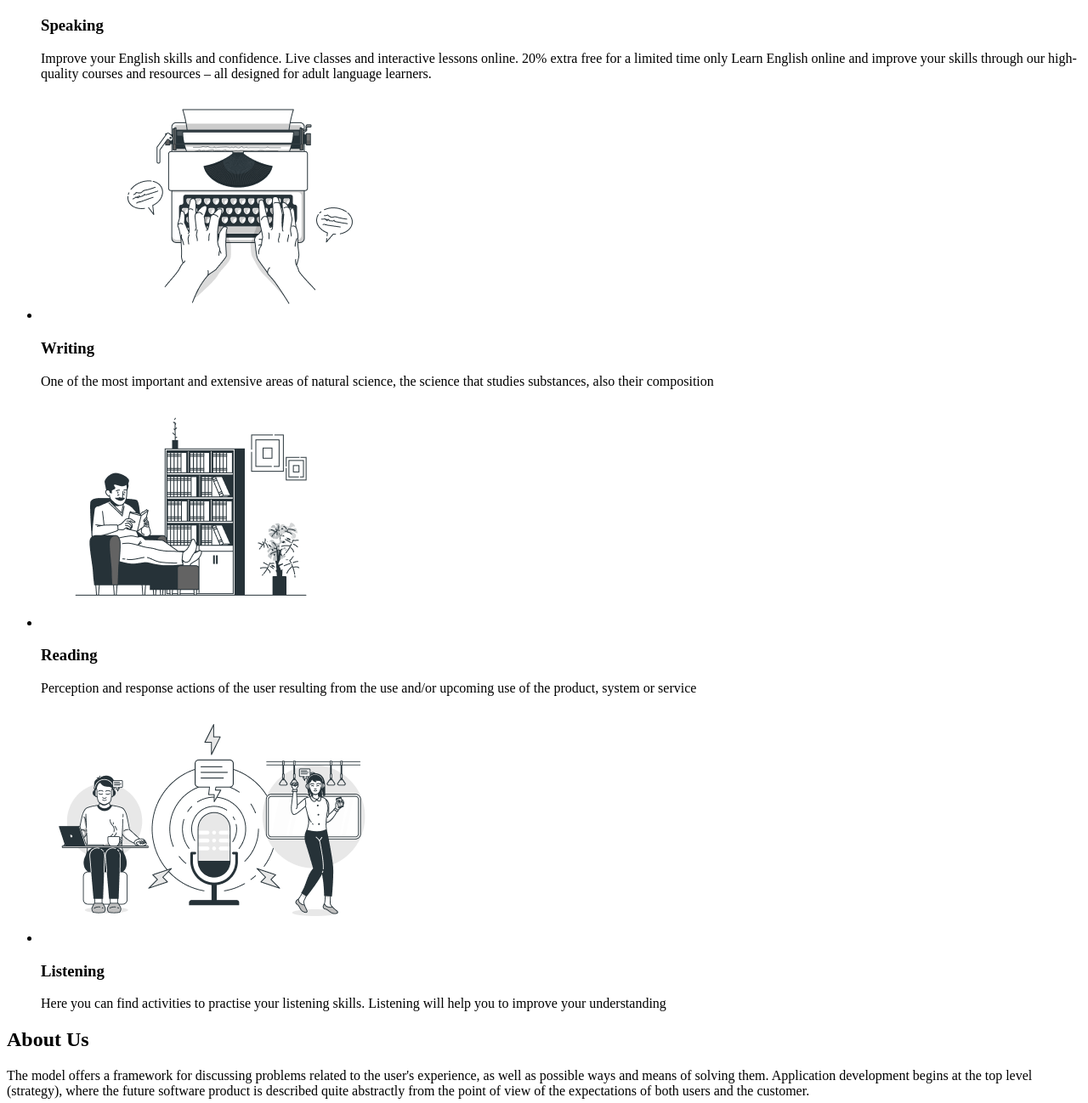
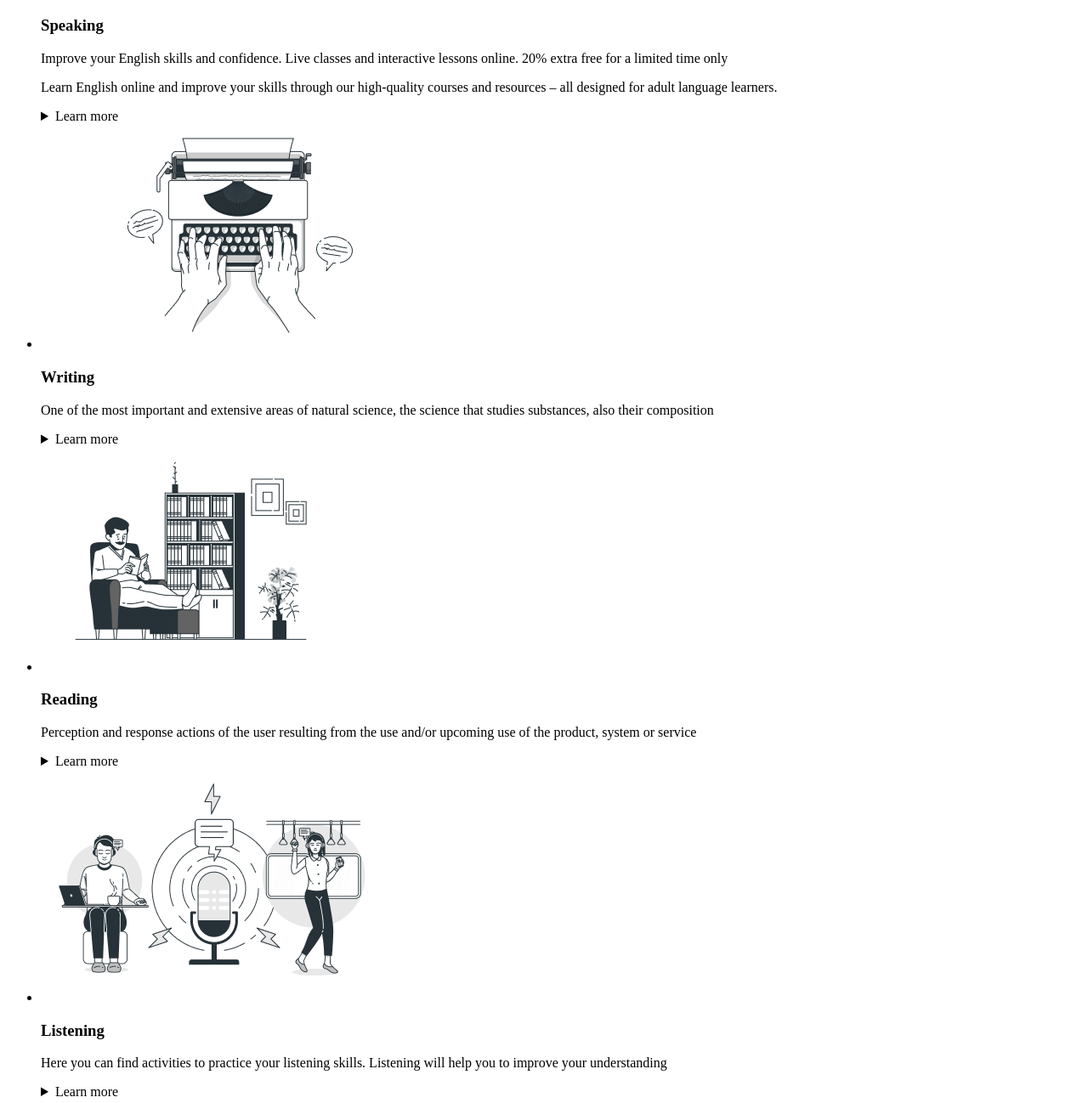
Before and after one commit to RomankoVol/britlex, a plain HTML site: page index.html in a window 1280 px wide. Shown: the part 1246-2544 px from the top of the page at 85% size. Drawn offline with Linux system fonts and the light colour scheme.

Commit message:
put details in section skills

```diff
--- a/index.html
+++ b/index.html
@@ -48,10 +48,18 @@
             <h3>Speaking</h3>
             <p>
               Improve your English skills and confidence. Live classes and interactive lessons
-              online. 20% extra free for a limited time only Learn English online and improve your
-              skills through our high-quality courses and resources – all designed for adult
-              language learners.
+              online. 20% extra free for a limited time only
             </p>
+            <p>
+              Learn English online and improve your skills through our high-quality courses and
+              resources – all designed for adult language learners.
+            </p>
+            <details>
+              <summary>Learn more</summary>
+              Lorem ipsum dolor sit amet consectetur adipisicing elit. Alias rerum dicta harum quo
+              corporis eligendi, est cupiditate omnis velit, nihil aut doloribus? Eligendi iure
+              dolorum omnis aspernatur expedita, distinctio amet.
+            </details>
           </li>
           <li>
             <img src="./images/Typewriter-bro 1.png" alt="Typewriter" />
@@ -60,6 +68,12 @@
               One of the most important and extensive areas of natural science, the science that
               studies substances, also their composition
             </p>
+            <details>
+              <summary>Learn more</summary>
+              Lorem ipsum dolor sit amet consectetur adipisicing elit. Alias rerum dicta harum quo
+              corporis eligendi, est cupiditate omnis velit, nihil aut doloribus? Eligendi iure
+              dolorum omnis aspernatur expedita, distinctio amet.
+            </details>
           </li>
           <li>
             <img src="./images/House bookshelves-bro 1.png" alt="House bookshelves" />
@@ -68,14 +82,26 @@
               Perception and response actions of the user resulting from the use and/or upcoming use
               of the product, system or service
             </p>
+            <details>
+              <summary>Learn more</summary>
+              Lorem ipsum dolor sit amet consectetur adipisicing elit. Alias rerum dicta harum quo
+              corporis eligendi, est cupiditate omnis velit, nihil aut doloribus? Eligendi iure
+              dolorum omnis aspernatur expedita, distinctio amet.
+            </details>
           </li>
           <li>
             <img src="./images/Podcast audience-bro 1.png" alt="Podcast audience" />
             <h3>Listening</h3>
             <p>
-              Here you can find activities to practise your listening skills. Listening will help
+              Here you can find activities to practice your listening skills. Listening will help
               you to improve your understanding
             </p>
+            <details>
+              <summary>Learn more</summary>
+              Lorem ipsum dolor sit amet consectetur adipisicing elit. Alias rerum dicta harum quo
+              corporis eligendi, est cupiditate omnis velit, nihil aut doloribus? Eligendi iure
+              dolorum omnis aspernatur expedita, distinctio amet.
+            </details>
           </li>
         </ul>
       </section>
```
